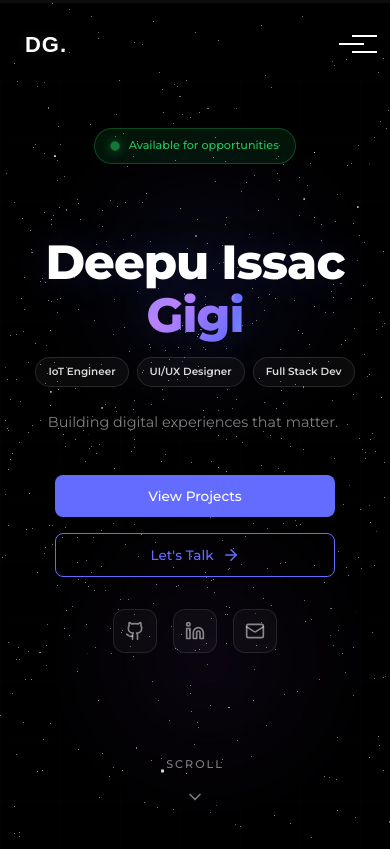
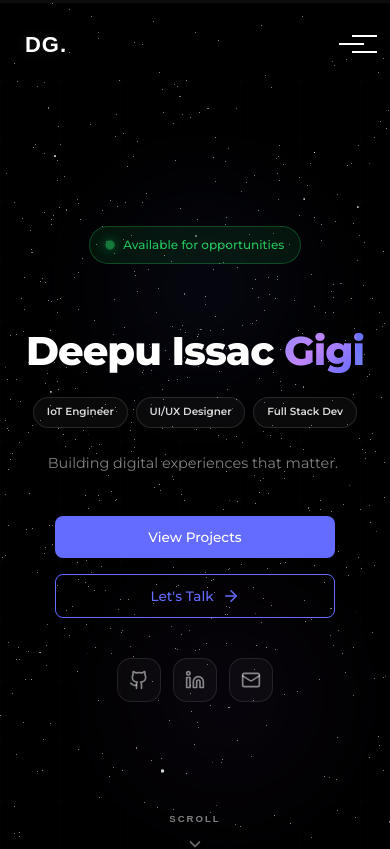
Before and after one commit to deepuissacgigi/deepuissacgigi-web, a React (Vite) app: page / in a window 390 px wide. Shown: the top 849 px of the page. Built offline with nearby package versions, Linux system fonts and the light colour scheme; no server answers.

Commit message:
refactor(hero): Complete rewrite from scratch - CSS Grid layout: row 1 = content (centered), row 2 = scroll (bottom) - BEM naming convention - Scroll button properly placed at bottom - Same design, cleaner implementation - Fully mobile responsive

```diff
--- a/src/components/sections/Hero.jsx
+++ b/src/components/sections/Hero.jsx
@@ -42,46 +42,47 @@ const Hero = () => {
     };
 
     return (
-        <section className="hero-section-v2">
-            {/* Background Effects */}
-            <div className="hero-bg-effects">
-                <div className="gradient-orb orb-1"></div>
-                <div className="gradient-orb orb-2"></div>
-                <div className="grid-overlay"></div>
+        <section className="hero">
+            {/* Background */}
+            <div className="hero__background">
+                <div className="hero__orb hero__orb--1"></div>
+                <div className="hero__orb hero__orb--2"></div>
+                <div className="hero__grid"></div>
             </div>
 
-            <div className="hero-container">
+            {/* Content */}
+            <div className="hero__content">
                 {/* Status Badge */}
-                <div className="status-badge">
-                    <span className="status-dot"></span>
+                <div className="hero__badge">
+                    <span className="hero__badge-dot"></span>
                     Available for opportunities
                 </div>
 
-                {/* Main Title */}
-                <h1 className="hero-name">
-                    Deepu Issac <span className="gradient-text">Gigi</span>
+                {/* Name */}
+                <h1 className="hero__title">
+                    Deepu Issac <span className="hero__title--gradient">Gigi</span>
                 </h1>
 
                 {/* Role Tags */}
-                <div className="role-tags">
+                <div className="hero__roles">
                     {roles.map((role) => (
                         <span
                             key={role.label}
-                            className="role-tag"
-                            style={{ '--tag-color': role.color }}
+                            className="hero__role"
+                            style={{ '--color': role.color }}
                         >
                             {role.label}
                         </span>
                     ))}
                 </div>
 
-                {/* Subtitle with Typewriter */}
-                <p className="hero-tagline">
+                {/* Tagline */}
+                <p className="hero__tagline">
                     <Typewriter text="Building digital experiences that matter." delay={60} />
                 </p>
 
-                {/* CTA Buttons */}
-                <div className="hero-actions">
+                {/* Buttons */}
+                <div className="hero__buttons">
                     <Button variant="primary" onClick={() => scrollToSection('projects')}>
                         View Projects
                     </Button>
@@ -91,14 +92,14 @@ const Hero = () => {
                 </div>
 
                 {/* Social Links */}
-                <div className="hero-socials">
+                <div className="hero__socials">
                     {socials.map((social) => (
                         <a
                             key={social.label}
                             href={social.href}
                             target="_blank"
                             rel="noopener noreferrer"
-                            className="social-link"
+                            className="hero__social"
                             aria-label={social.label}
                         >
                             <social.icon size={20} />
@@ -107,11 +108,11 @@ const Hero = () => {
                 </div>
             </div>
 
-            {/* Scroll Indicator - Outside container for bottom positioning */}
-            <div className="scroll-indicator" onClick={() => scrollToSection('about')}>
+            {/* Scroll Indicator - Separate from content */}
+            <button className="hero__scroll" onClick={() => scrollToSection('about')}>
                 <span>Scroll</span>
-                <ChevronDown size={20} />
-            </div>
+                <ChevronDown size={18} />
+            </button>
         </section>
     );
 };
--- a/src/components/sections/Hero.scss
+++ b/src/components/sections/Hero.scss
@@ -1,56 +1,57 @@
-/* ========================================= */
-/* HERO SECTION V2 - MODERN DESIGN           */
-/* Premium Typography + Animations           */
-/* ========================================= */
+/* =========================================
+   HERO SECTION - Complete Rewrite
+   BEM Naming + Proper Layout
+   ========================================= */
 
 $accent: #646cff;
-$accent-glow: rgba(100, 108, 255, 0.5);
 $text-muted: rgba(255, 255, 255, 0.5);
 
-.hero-section-v2 {
+/* Main Section - Uses CSS Grid for layout */
+.hero {
     min-height: 100vh;
-    display: flex;
-    flex-direction: column;
+    display: grid;
+    grid-template-rows: 1fr auto;
     align-items: center;
-    justify-content: center;
+    justify-items: center;
     position: relative;
     overflow: hidden;
     padding: 6rem 2rem 2rem;
 }
 
-/* Background Effects */
-.hero-bg-effects {
+/* ===== BACKGROUND ===== */
+.hero__background {
     position: absolute;
     inset: 0;
     pointer-events: none;
     z-index: 0;
+}
 
-    .gradient-orb {
+.hero__orb {
     position: absolute;
     border-radius: 50%;
     filter: blur(100px);
     opacity: 0.5;
+    animation: float 30s ease-in-out infinite;
 }
 
-    .orb-1 {
+.hero__orb--1 {
     top: 10%;
     left: 20%;
     width: 400px;
     height: 400px;
-        background: radial-gradient(circle, rgba($accent, 0.3) 0%, transparent 70%);
-        animation: floatSlow 25s ease-in-out infinite;
+    background: radial-gradient(circle, rgba($accent, 0.25) 0%, transparent 70%);
 }
 
-    .orb-2 {
+.hero__orb--2 {
     bottom: 10%;
     right: 15%;
     width: 350px;
     height: 350px;
-        background: radial-gradient(circle, rgba(168, 85, 247, 0.25) 0%, transparent 70%);
-        animation: floatSlow 30s ease-in-out infinite reverse;
+    background: radial-gradient(circle, rgba(168, 85, 247, 0.2) 0%, transparent 70%);
+    animation-delay: -15s;
 }
 
-    .grid-overlay {
+.hero__grid {
     position: absolute;
     inset: 0;
     background-image:
@@ -59,9 +60,8 @@ $text-muted: rgba(255, 255, 255, 0.5);
     background-size: 60px 60px;
     opacity: 0.5;
 }
-}
 
-@keyframes floatSlow {
+@keyframes float {
 
     0%,
     100% {
@@ -69,21 +69,20 @@ $text-muted: rgba(255, 255, 255, 0.5);
     }
 
     50% {
-        transform: translate(20px, -20px) scale(1.05);
+        transform: translate(20px, -20px) scale(1.03);
     }
 }
 
-/* Hero Container */
-.hero-container {
+/* ===== CONTENT ===== */
+.hero__content {
     text-align: center;
     position: relative;
     z-index: 1;
     max-width: 900px;
-    margin: 0 auto;
 }
 
-/* Status Badge */
-.status-badge {
+/* Badge */
+.hero__badge {
     display: inline-flex;
     align-items: center;
     gap: 0.6rem;
@@ -94,17 +93,17 @@ $text-muted: rgba(255, 255, 255, 0.5);
     font-size: 0.85rem;
     font-weight: 500;
     color: #22c55e;
-    margin-bottom: 2.5rem;
-    animation: fadeInDown 0.8s ease;
+    margin-bottom: 2rem;
+    animation: fadeIn 0.8s ease;
+}
 
-    .status-dot {
+.hero__badge-dot {
     width: 8px;
     height: 8px;
     background: #22c55e;
     border-radius: 50%;
     animation: pulse 2s ease-in-out infinite;
     box-shadow: 0 0 10px #22c55e;
-    }
 }
 
 @keyframes pulse {
@@ -121,10 +120,10 @@ $text-muted: rgba(255, 255, 255, 0.5);
     }
 }
 
-@keyframes fadeInDown {
+@keyframes fadeIn {
     from {
         opacity: 0;
-        transform: translateY(-20px);
+        transform: translateY(-10px);
     }
 
     to {
@@ -133,29 +132,24 @@ $text-muted: rgba(255, 255, 255, 0.5);
     }
 }
 
-/* Main Name - Single Line, Enhanced */
-.hero-name {
+/* Title */
+.hero__title {
     font-size: clamp(2.5rem, 8vw, 4.5rem);
     font-weight: 800;
     line-height: 1.1;
     letter-spacing: -2px;
     margin-bottom: 1.5rem;
-    animation: fadeInUp 0.8s ease 0.2s both;
     color: #fff;
-    text-shadow: 0 0 40px rgba($accent, 0.2);
+    animation: fadeUp 0.8s ease 0.1s both;
+}
 
-    .gradient-text {
-        background: linear-gradient(135deg,
-                $accent 0%,
-                #818cf8 30%,
-                #c084fc 60%,
-                $accent 100%);
+.hero__title--gradient {
+    background: linear-gradient(135deg, $accent, #818cf8, #c084fc, $accent);
     background-size: 200% auto;
     -webkit-background-clip: text;
     -webkit-text-fill-color: transparent;
     background-clip: text;
     animation: shimmer 5s linear infinite;
-    }
 }
 
 @keyframes shimmer {
@@ -168,10 +162,10 @@ $text-muted: rgba(255, 255, 255, 0.5);
     }
 }
 
-@keyframes fadeInUp {
+@keyframes fadeUp {
     from {
         opacity: 0;
-        transform: translateY(30px);
+        transform: translateY(20px);
     }
 
     to {
@@ -180,17 +174,17 @@ $text-muted: rgba(255, 255, 255, 0.5);
     }
 }
 
-/* Role Tags - Enhanced */
-.role-tags {
+/* Roles */
+.hero__roles {
     display: flex;
     justify-content: center;
     flex-wrap: wrap;
     gap: 0.75rem;
-    margin-bottom: 2rem;
-    animation: fadeInUp 0.8s ease 0.4s both;
+    margin-bottom: 1.5rem;
+    animation: fadeUp 0.8s ease 0.2s both;
 }
 
-.role-tag {
+.hero__role {
     padding: 0.6rem 1.5rem;
     background: rgba(255, 255, 255, 0.04);
     border: 1px solid rgba(255, 255, 255, 0.12);
@@ -198,47 +192,29 @@ $text-muted: rgba(255, 255, 255, 0.5);
     font-size: 0.9rem;
     font-weight: 600;
     color: rgba(255, 255, 255, 0.85);
-    transition: all 0.4s cubic-bezier(0.4, 0, 0.2, 1);
+    transition: all 0.3s ease;
     cursor: default;
-    position: relative;
-    overflow: hidden;
-
-    &::before {
-        content: '';
-        position: absolute;
-        inset: 0;
-        background: linear-gradient(135deg, transparent 40%, rgba(255, 255, 255, 0.1) 50%, transparent 60%);
-        transform: translateX(-100%);
-        transition: transform 0.6s;
-    }
 
     &:hover {
         background: rgba(255, 255, 255, 0.08);
-        border-color: var(--tag-color);
+        border-color: var(--color);
         color: #fff;
-        transform: translateY(-3px) scale(1.05);
-        box-shadow:
-            0 10px 30px -10px rgba(0, 0, 0, 0.3),
-            0 0 20px -5px var(--tag-color);
-
-        &::before {
-            transform: translateX(100%);
-        }
+        transform: translateY(-2px);
+        box-shadow: 0 8px 20px -8px rgba(0, 0, 0, 0.3);
     }
 }
 
 /* Tagline */
-.hero-tagline {
-    font-size: 1.25rem;
+.hero__tagline {
+    font-size: 1.2rem;
     color: $text-muted;
-    margin-bottom: 2.5rem;
+    margin-bottom: 2rem;
     min-height: 2rem;
-    animation: fadeInUp 0.8s ease 0.5s both;
+    animation: fadeUp 0.8s ease 0.3s both;
 
     .cursor {
         animation: blink 1s infinite;
         color: $accent;
-        font-weight: 300;
     }
 }
 
@@ -255,29 +231,24 @@ $text-muted: rgba(255, 255, 255, 0.5);
     }
 }
 
-/* CTA Buttons */
-.hero-actions {
+/* Buttons */
+.hero__buttons {
     display: flex;
     justify-content: center;
     gap: 1rem;
-    margin-bottom: 3rem;
-    animation: fadeInUp 0.8s ease 0.6s both;
-
-    .btn {
-        min-width: 160px;
-    }
+    margin-bottom: 2.5rem;
+    animation: fadeUp 0.8s ease 0.4s both;
 }
 
-/* Social Links */
-.hero-socials {
+/* Socials */
+.hero__socials {
     display: flex;
     justify-content: center;
-    gap: 1.5rem;
-    margin-bottom: 3rem;
-    animation: fadeInUp 0.8s ease 0.7s both;
+    gap: 1rem;
+    animation: fadeUp 0.8s ease 0.5s both;
 }
 
-.social-link {
+.hero__social {
     display: flex;
     align-items: center;
     justify-content: center;
@@ -294,28 +265,29 @@ $text-muted: rgba(255, 255, 255, 0.5);
         border-color: rgba($accent, 0.4);
         color: $accent;
         transform: translateY(-4px);
-        box-shadow: 0 10px 30px -10px rgba($accent, 0.3);
     }
 }
 
-/* Scroll Indicator - Pushed to Bottom with Flex */
-.scroll-indicator {
-    margin-top: auto;
+/* ===== SCROLL INDICATOR ===== */
+.hero__scroll {
+    /* Grid row 2 - naturally at bottom */
     display: flex;
     flex-direction: column;
     align-items: center;
     gap: 0.4rem;
+    padding: 1rem 1.5rem;
+    margin-bottom: 1rem;
+    background: none;
+    border: none;
     color: $text-muted;
     font-size: 0.7rem;
-    font-weight: 500;
+    font-weight: 600;
     letter-spacing: 2px;
     text-transform: uppercase;
     cursor: pointer;
-    animation: fadeIn 1s ease 1s both;
-    transition: all 0.3s ease;
-    z-index: 100;
-    padding: 1rem;
-    position: relative;
+    animation: fadeUp 0.8s ease 0.6s both;
+    transition: color 0.3s;
+    z-index: 10;
 
     &:hover {
         color: $accent;
@@ -331,16 +303,6 @@ $text-muted: rgba(255, 255, 255, 0.5);
     }
 }
 
-@keyframes fadeIn {
-    from {
-        opacity: 0;
-    }
-
-    to {
-        opacity: 1;
-    }
-}
-
 @keyframes bounce {
 
     0%,
@@ -349,96 +311,80 @@ $text-muted: rgba(255, 255, 255, 0.5);
     }
 
     50% {
-        transform: translateY(8px);
+        transform: translateY(6px);
     }
 }
 
-/* Mobile Responsive */
+/* ===== MOBILE RESPONSIVE ===== */
 @media (max-width: 768px) {
-    .hero-section-v2 {
-        padding: 4rem 1rem;
-        min-height: calc(100vh - 60px);
+    .hero {
+        padding: 5rem 1rem 1.5rem;
     }
 
-    .hero-bg-effects {
-
-        .orb-1,
-        .orb-2 {
+    .hero__orb--1,
+    .hero__orb--2 {
         width: 250px;
         height: 250px;
         filter: blur(60px);
     }
+
+    .hero__badge {
+        font-size: 0.75rem;
+        padding: 0.5rem 1rem;
     }
 
-    .status-badge {
+    .hero__title {
+        font-size: clamp(2rem, 10vw, 3rem);
+        letter-spacing: -1px;
+    }
+
+    .hero__roles {
+        gap: 0.5rem;
+    }
+
+    .hero__role {
         font-size: 0.75rem;
         padding: 0.5rem 1rem;
-        margin-bottom: 2rem;
     }
 
-    .hero-name {
-        font-size: clamp(2.5rem, 15vw, 4rem);
-        letter-spacing: -2px;
-        margin-bottom: 1rem;
+    .hero__tagline {
+        font-size: 1rem;
     }
 
-    .role-tags {
-        gap: 0.5rem;
-        margin-bottom: 1.5rem;
+    .hero__buttons {
+        flex-direction: column;
+        width: 100%;
+        max-width: 280px;
+        margin-left: auto;
+        margin-right: auto;
     }
 
-    .role-tag {
-        font-size: 0.75rem;
-        padding: 0.4rem 0.9rem;
+    .hero__socials {
+        gap: 0.75rem;
     }
 
-    .hero-tagline {
-        font-size: 1rem;
-        margin-bottom: 2rem;
+    .hero__social {
+        width: 44px;
+        height: 44px;
     }
 
-    .hero-actions {
-        flex-direction: column;
-        gap: 0.75rem;
-        margin-bottom: 2rem;
-
-        .btn {
-            width: 100%;
-        }
-    }
-
-    .hero-socials {
-        gap: 1rem;
-        margin-bottom: 2rem;
-    }
-
-    .social-link {
-        width: 44px;
-        height: 44px;
-        border-radius: 12px;
-    }
-
-    .scroll-indicator {
-        font-size: 0.7rem;
+    .hero__scroll {
+        font-size: 0.6rem;
+        padding: 0.75rem 1rem;
     }
 }
 
 @media (max-width: 480px) {
-    .hero-name {
-        font-size: clamp(2rem, 18vw, 3rem);
-        letter-spacing: -1px;
+    .hero__title {
+        font-size: clamp(1.75rem, 12vw, 2.5rem);
     }
 
-    .status-badge {
-        font-size: 0.7rem;
+    .hero__role {
+        font-size: 0.65rem;
+        padding: 0.4rem 0.8rem;
     }
 
-    .role-tag {
-        font-size: 0.65rem;
-        padding: 0.35rem 0.75rem;
-    }
-
-    .hero-tagline {
+    .hero__tagline {
         font-size: 0.9rem;
     }
 }
```
Lines whose indentation alone changed are shown as unchanged.
